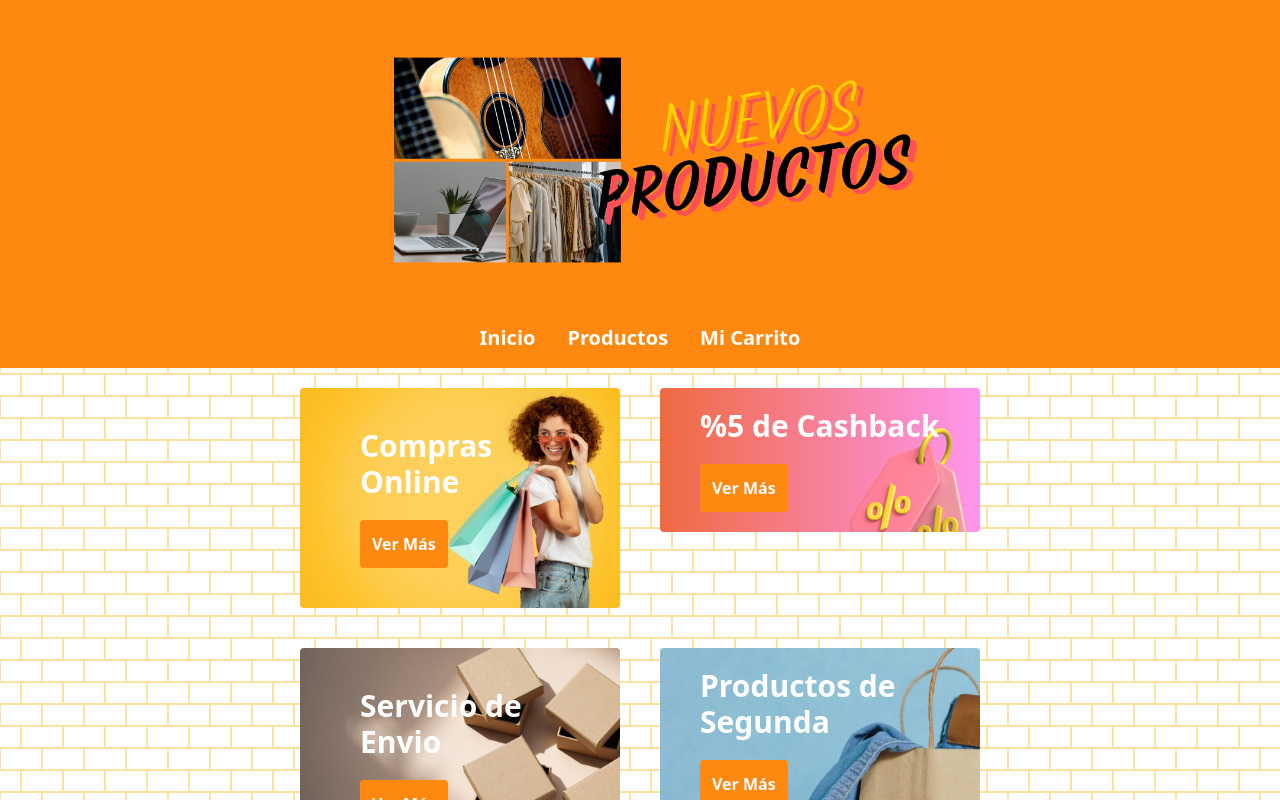
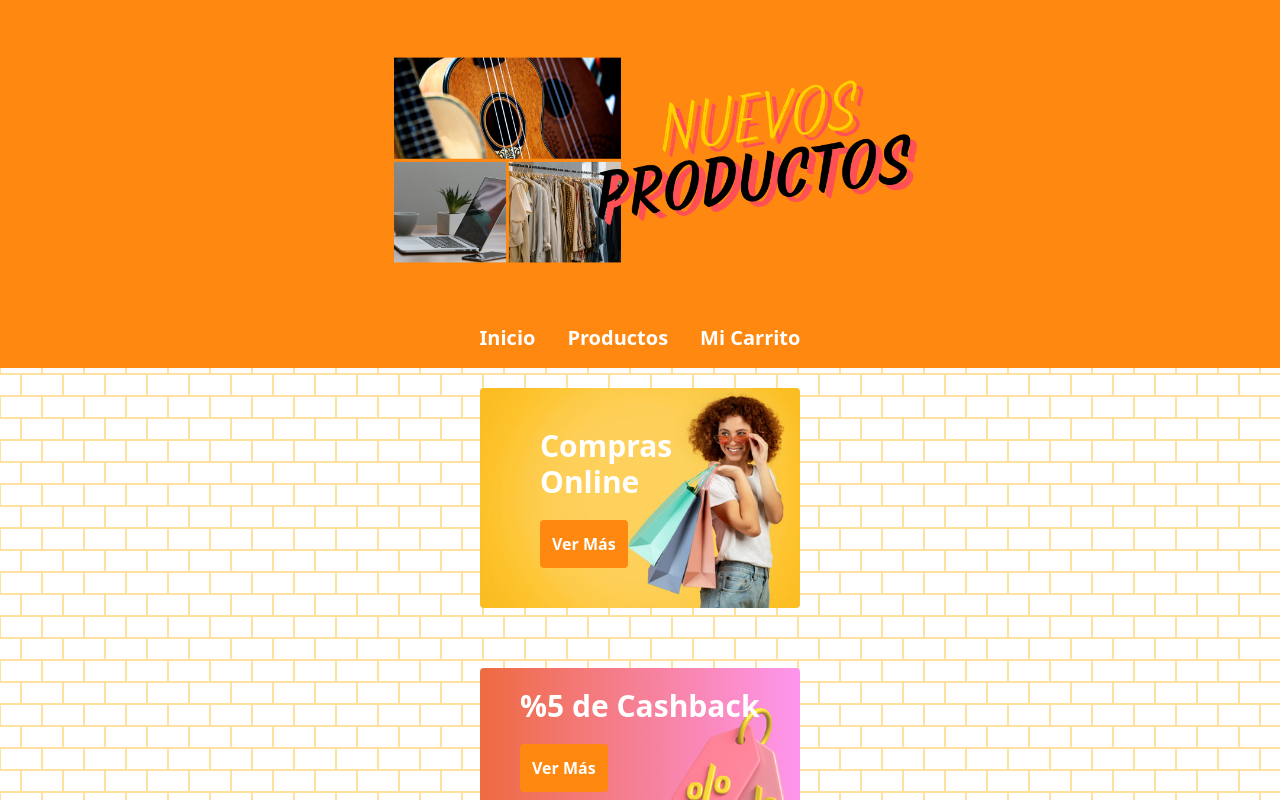
Before and after one commit to MariangelQuiceno/Tienda-Practica-Tailwind, a React (Vite) app: page / in a window 1280 px wide. Shown: the top 800 px of the page. Built offline with nearby package versions, Linux system fonts and the light colour scheme; no server answers.

Commit message:
Configurando Estilos

```diff
--- a/src/Elements/CardsInfo.jsx
+++ b/src/Elements/CardsInfo.jsx
@@ -3,20 +3,20 @@ import { NavLink } from 'react-router-dom'
 
 export const CardsInfo = ({title1, img1, title2, img2}) => {
   return (
-<div className='father justify-center flex flex-wrap flex-row w-full'>
-    <div className='CardInfo max-h-fit p-10 flex flex-wrap justify-start w-3/12  flex-row rounded border-gray-950 bg-cover text-white h-80 m-5'  style={{backgroundImage: `url(${img1})`}}>
+    <div className='flex flex-col items-center'>
+      <div className='CardInfo max-h-fit p-10 flex flex-wrap justify-start w-full mb-10 md:w-3/12 flex-row rounded border-gray-950 bg-cover text-white h-80 m-5 '  style={{backgroundImage: `url(${img1})`}}>
         <div className="text-organizer flex flex-col justify-center items-center">
-        <h2 className='info text-3xl font-semibold flex justify-center items-center ml-5' >{title1}</h2>
-        <NavLink className='text-white bg-UT-orange hover:bg-Selective-Yellow hover:opacity-75 font-bold p-3 rounded mt-5 self-start ml-5' to={'/productos'}>Ver Más</NavLink>
-      </div>
+          <h2 className='info text-3xl font-semibold flex justify-center items-center ml-5' >{title1}</h2>
+          <NavLink className='text-white bg-UT-orange hover:bg-Selective-Yellow hover:opacity-75 font-bold p-3 rounded mt-5 self-start ml-5' to={'/productos'}>Ver Más</NavLink>
+        </div>
       </div>
 
-      <div className='CardInfo max-h-fit p-5 flex flex-wrap justify-start w-3/12   flex-row rounded border-gray-950 bg-cover text-white h-80 m-5'  style={{backgroundImage: `url(${img2})`}}>
+      <div className='CardInfo max-h-fit p-5 flex flex-wrap justify-start w-full md:w-3/12 flex-row rounded border-gray-950 bg-cover text-white h-80 m-5'  style={{backgroundImage: `url(${img2})`}}>
         <div className="text-organizer flex flex-col justify-center items-center">
-        <h2 className='info  text-3xl font-semibold flex justify-center items-center ml-5'>{title2}</h2>
-        <NavLink className='text-white bg-UT-orange hover:bg-Selective-Yellow hover:opacity-75 font-bold p-3 rounded mt-5 self-start ml-5' to={'/productos'}>Ver Más</NavLink>
+          <h2 className='info text-3xl font-semibold flex justify-center items-center ml-5'>{title2}</h2>
+          <NavLink className='text-white bg-UT-orange hover:bg-Selective-Yellow hover:opacity-75 font-bold p-3 rounded mt-5 self-start ml-5' to={'/productos'}>Ver Más</NavLink>
+        </div>
       </div>
     </div>
-</div>
   )
 }
--- a/src/Pages/Home.jsx
+++ b/src/Pages/Home.jsx
@@ -12,7 +12,7 @@ import imgTree from '../assets/imgResources/imgRecycle.png'
 
 export const Home = () => {
   return (
-    <div className='Home min-h-screen flex flex-col'>
+    <div className='Home min-h-screen flex flex-col flex-wrap'>
       <div className='Home mb-5'>
         <CardsInfo title1={'Compras Online'} img1={imgBuy}
          title2={'%5 de Cashback'} img2={imgCupons}/>
```
